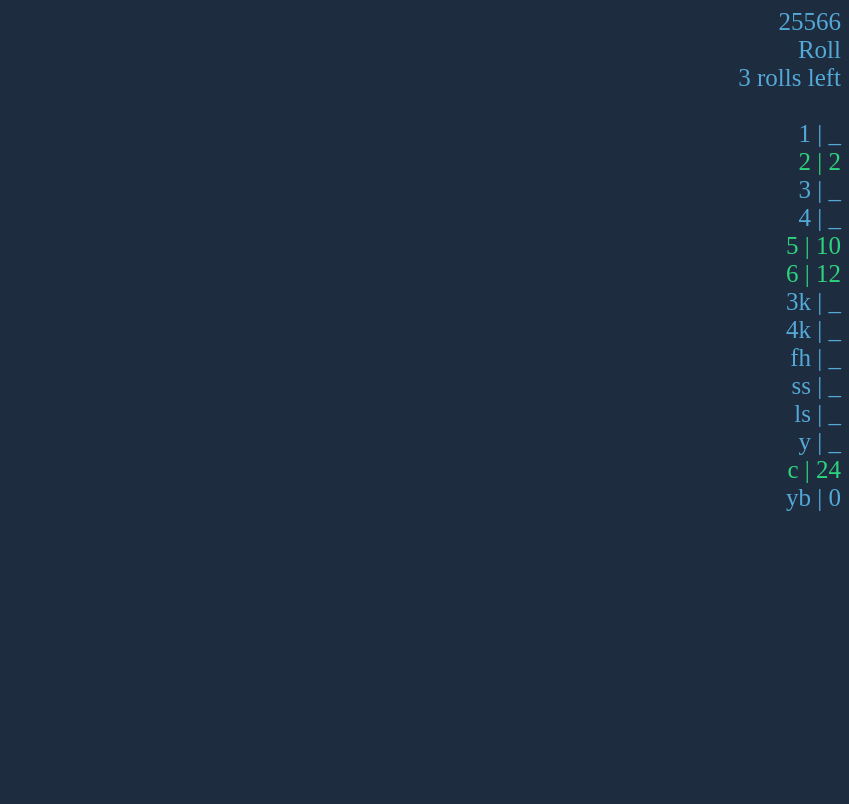
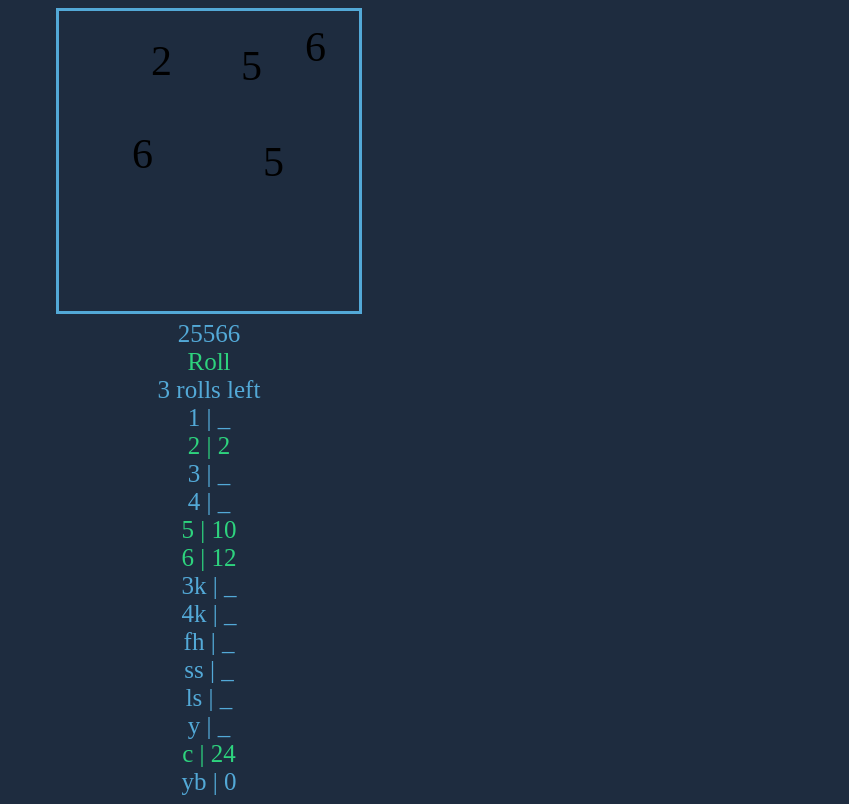
Before and after one commit to joemitz/Mitzee, a plain HTML site: page index.html in a window 1280 px wide. Shown: the whole page, without its empty margins (431-1280 px from the left). Drawn offline with Linux system fonts and the light colour scheme.

Commit message:
Created canvas with random dice placement

```diff
--- a/app.js
+++ b/app.js
@@ -148,26 +148,71 @@ $(document).ready(function() {
       var renderGame = function() {
 
         var removeElements = function() {
-          $(".dice").remove();
-          $(".holds").remove();
-          $("#br1").remove();
-          $("#br2").remove();
-          $("#br3").remove();
-          $("#reroll").remove();
-          $("#rolls").remove();
-          $("#plays").remove();
-          $("#boxes").remove();
+          $('#board').remove();
+          $('.br').remove();
+          $('.dice').remove();
+          $('.holds').remove();
+          $('#reroll').remove();
+          $('#rolls').remove();
+          $('#plays').remove();
+          $('#boxes').remove();
+        }
+
+        var renderBoard = function() {
+          var $board = $('<canvas id="board" width="300" height="300"></canvas>');
+          $board.appendTo($app);
+
+          var canvas = document.getElementById('board');
+          var ctx = canvas.getContext('2d');
+          ctx.font = '42px serif';
+
+          var minX = 5;
+          var maxX = 271;
+          var minY = 40;
+          var maxY = 293;
+
+          var margin = 15;
+
+          var minX = minX + margin;
+          var maxX = maxX - margin;
+          var minY = minY + margin;
+          var maxY = maxY - margin;
+
+          var positions = [];
+
+          for (var i = minX; i <= maxX; i += (maxX - minX) / 4) {
+            for (var j = minY; j <= maxY; j += (maxY - minY) / 4) {
+              positions.push( [i, j] );
+            }
+          }
+
+          for (var i = 0; i < dice.length; i++) {
+
+            //var x = Math.floor(Math.random() * (maxX - minX) + minX);
+            //var y = Math.floor(Math.random() * (maxY - minY) + minY);
+
+            var rand = positions[ Math.floor(Math.random() * (positions.length - 1)) ];
+            var index = positions.indexOf(rand);
+            positions.splice(index, 2);
+
+            var randX = Math.floor(Math.random() * ((rand[0] + margin) - (rand[0] - margin)) + (rand[0] - margin));
+            var randY = Math.floor(Math.random() * ((rand[1] + margin) - (rand[1] - margin)) + (rand[1] - margin));
+
+            ctx.fillText(dice[i], randX, randY);
+            //ctx.fillRect(randX, randY, 42, 42);
+          }
         }
 
         var renderDice = function() {
+          $('<br class="br">').appendTo('#app');
+
           for (var i = 0; i < dice.length; i++) {
             var $die = $('<span class="dice" id="d' + i + '"></span>');
             $die.text(dice[i]);
             $die.appendTo($app);
           }
 
-          var $lb1 = $('<br id="br1">');
-          $lb1.appendTo($app);
+          $('<br class="br">').appendTo('#app');
 
           for (var i = 0; i < holds.length; i++) {
             var $hold = $('<span class="holds" id="h' + i + '"></span>');
@@ -193,8 +238,6 @@ $(document).ready(function() {
             }
           }
 
-          var $lb3 = $('<br id="br3">');
-          $lb3.appendTo($app);
           var $boxes = $('<div id="boxes"></div>');
           $boxes.appendTo($app);
 
@@ -230,12 +273,12 @@ $(document).ready(function() {
         };
 
         removeElements();
+        renderBoard();
         renderDice();
         renderRolls();
         renderBoxes();
-        if (turns === 0) {
-          renderScore(boxes);
-        }
+
+        if (turns === 0) { renderScore(boxes); }
 
         $(".play").click(function() {
 
@@ -259,7 +302,6 @@ $(document).ready(function() {
 
             turns--;
             renderGame();
-            // if (turns === 0) ...
         });
 
         $("#reroll").click(function() {
--- a/styles.css
+++ b/styles.css
@@ -2,9 +2,22 @@ html, body {
   background-color: rgb(30, 44, 63);
   color: rgb(83, 169, 215);
   font-size: 25px;
-  text-align: right;
+  text-align: center;
 }
 
 .play {
   color: rgb(46, 211, 126);
 }
+
+.dice:hover, .holds:hover, .play:hover, #reroll:hover {
+  cursor: pointer;
+}
+
+#board {
+  border-color: rgb(83, 169, 215);
+  border-style: solid;
+}
+
+#reroll {
+  color: rgb(46, 211, 126);
+}
```
